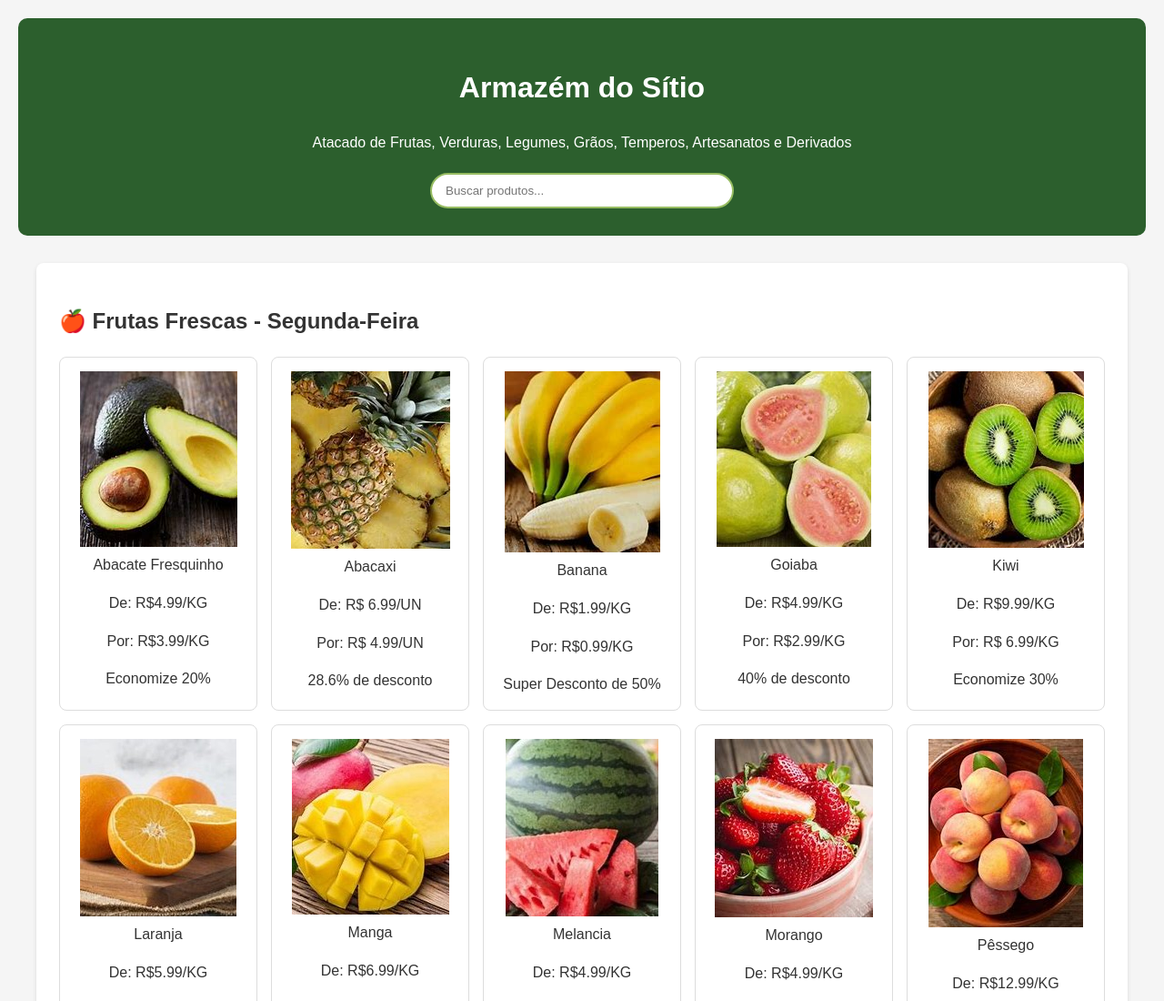
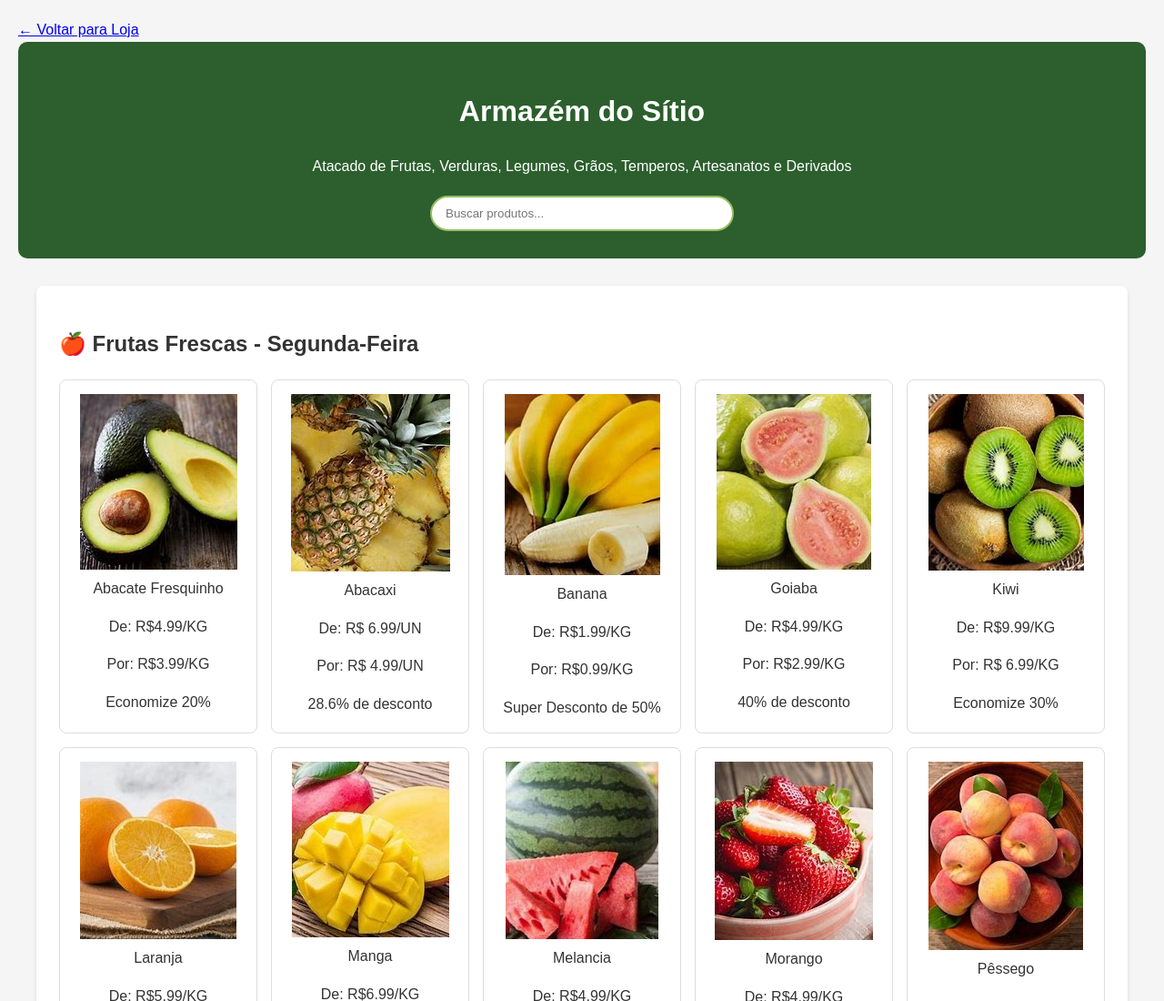
Before and after one commit to samuelburkner/oferta, a plain HTML site: page index.html in a window 1280 px wide. Shown: the top 1100 px of the page at 91% size. Drawn offline with Linux system fonts and the light colour scheme.

Commit message:
Update index.html

```diff
--- a/index.html
+++ b/index.html
@@ -11,6 +11,9 @@
 </html>
 </head>
 <body>
+    <header>
+    <a href="http://127.0.0.1:5500/" class="back-btn">← Voltar para Loja</a>
+        </header>
     <header class="header">
         <h1>Armazém do Sítio</h1>
         <p>Atacado de Frutas, Verduras, Legumes, Grãos, Temperos, Artesanatos e Derivados</p>
```
